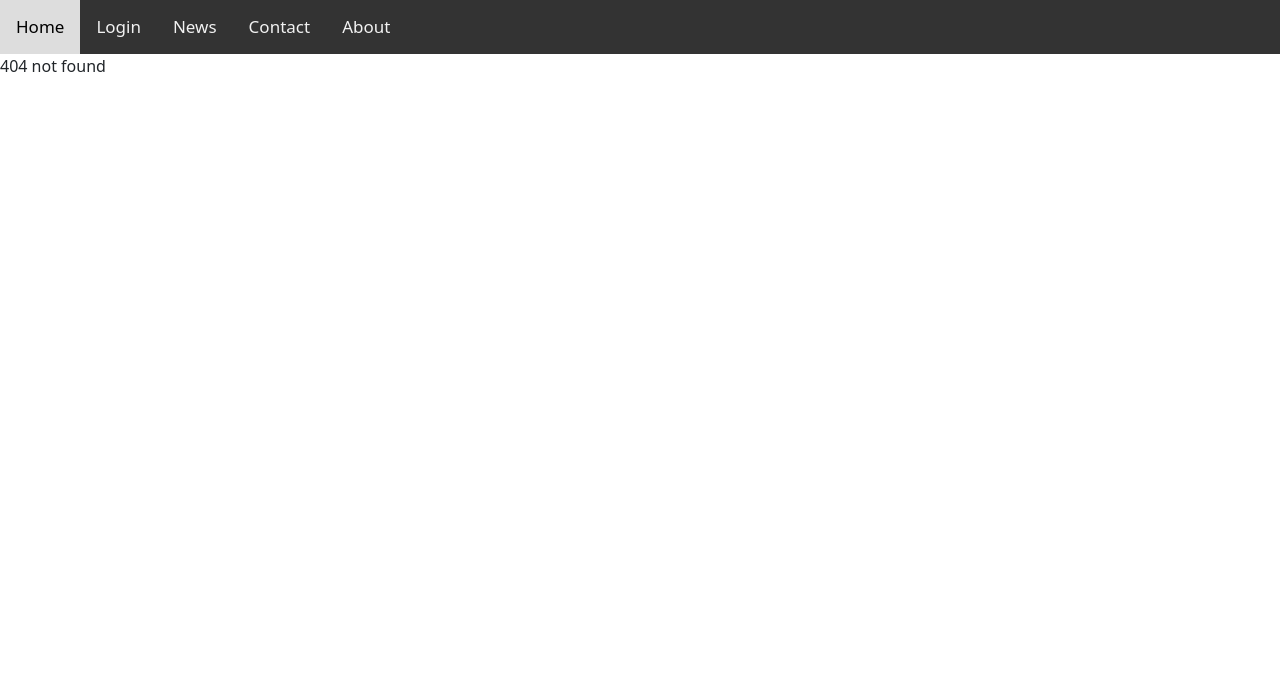
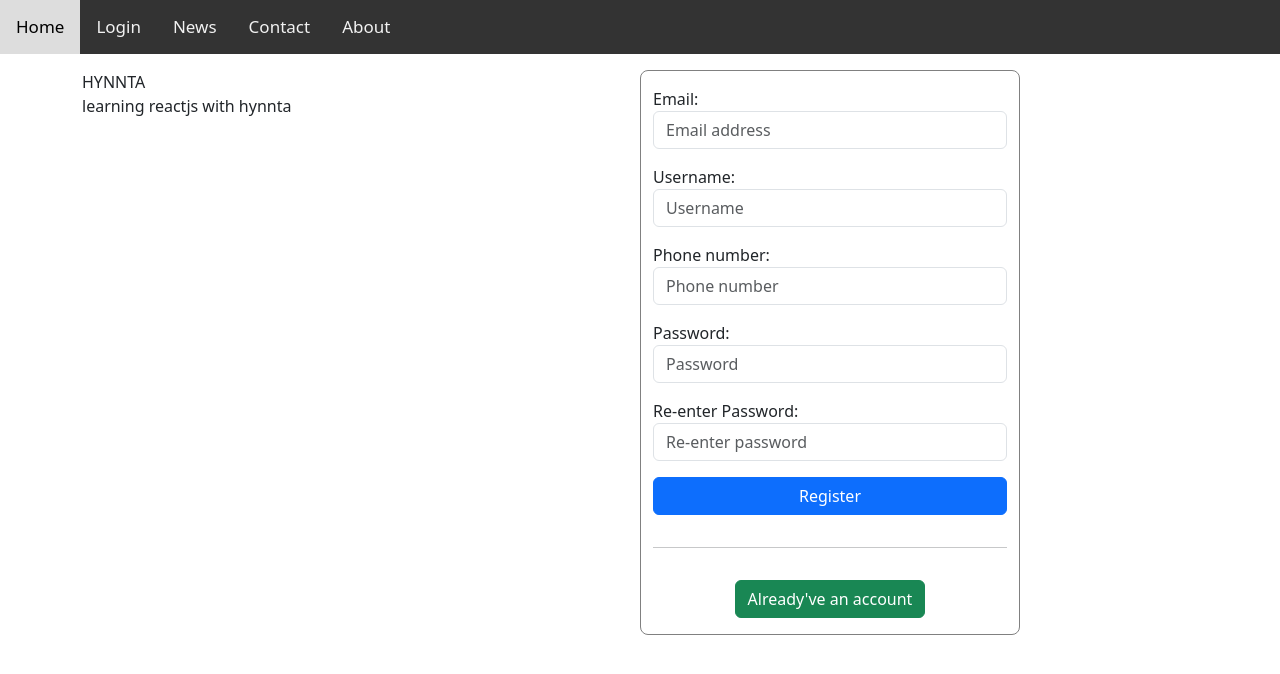
Before and after one commit to hynnta/FullStack-FrontEnd-React, a React (Create React App) app: page /register in a window 1280 px wide. Before the commit this address had no page. Shown: the top 674 px of the page. Built offline with nearby package versions, Linux system fonts and the light colour scheme.

Commit message:
create register-form

```diff
--- a/src/App.js
+++ b/src/App.js
@@ -2,10 +2,12 @@ import './App.scss';
 import Login from './components/Login/Login';
 import Nav from './components/Navigation/Nav';
 import { BrowserRouter, Routes, Route } from "react-router-dom";
+import Register from './components/Register/Register';
 
 
 
-function App() {
+const App = () => {
+
   return (
     <BrowserRouter>
       <div className="app-container">
@@ -17,6 +19,7 @@ function App() {
           <Route path="/news" element={'News'} />
           <Route path="/contact" element={'Contact'} />
           <Route path="/about" element={'About'} />
+          <Route path="/register" element={<Register/>} />
           <Route path="*" element={'404 not found'} />
 
       </Routes>
--- a/src/components/Login/Login.js
+++ b/src/components/Login/Login.js
@@ -1,7 +1,12 @@
 import React from 'react';
 import './Login.scss'
+import { Link, useNavigate } from 'react-router-dom';
 
 const Login = (props) => {
+    let navigate = useNavigate();
+    const handleRegister = () => {
+        navigate("/register");
+    }
     return (
         <div className='login-container mt-3'>
             <div className='container'>
@@ -14,10 +19,12 @@ const Login = (props) => {
                         <input className='form-control' type='text' placeholder='Email address or username'/>
                         <input className='form-control' type='password' placeholder='password' />
                         <button className='btn btn-primary'>Login</button>
-                        <span className='text-center'><u>Forgotten password?</u></span>
+                        <span className='text-center'>
+                            <Link className='forgot-password' to="/">Forgotten password?</Link>
+                        </span>
                         <hr />
                         <div className='text-center'>
-                            <button className='btn btn-success'>Create new account</button>
+                            <button className='btn btn-success' onClick={() => handleRegister()}>Create new account</button>
                         </div>
                     </div>
                     <div className='col-2'></div>
--- /dev/null
+++ b/src/components/Register/Register.js
@@ -0,0 +1,56 @@
+import React from 'react';
+import './Register.scss'
+import { useNavigate } from 'react-router-dom';
+
+const Register = (props) => {
+    let navigate = useNavigate();
+    const handleLogin = () => {
+        navigate("/login");
+    }
+    return (
+        <div className='register-container mt-3'>
+            <div className='container'>
+                <div className='row'>
+                    <div className='conten-left col-6'>
+                        <div className='banner'>HYNNTA</div>
+                        <div className='detail'>learning reactjs with hynnta</div>
+                    </div>
+                    <div className='content-right col-4 d-flex flex-column gap-3 py-3'>
+                        <div className='form-group'>
+                            <label>Email:</label>
+                            <input className='form-control' type='text' placeholder='Email address'/>
+                        </div>
+                        <div className='form-group'>
+                            <label>Username:</label>
+                            <input className='form-control' type='text' placeholder='Username' />
+                        </div>
+                        <div className='form-group'>
+                            <label>Phone number:</label>
+                            <input className='form-control' type='number' placeholder='Phone number' />
+                        </div>
+                        <div className='form-group'>
+                            <label>Password:</label>
+                            <input className='form-control' type='password' placeholder='Password' />
+                        </div>
+                        <div className='form-group'>
+                            <label>Re-enter Password:</label>
+                            <input className='form-control' type='password' placeholder='Re-enter password' />
+                        </div>
+
+
+
+                        <button className='btn btn-primary'>Register</button>
+
+                        <hr />
+                        <div className='text-center'>
+                            <button className='btn btn-success' onClick={() => handleLogin()}>Already've an account</button>
+                        </div>
+                    </div>
+                    <div className='col-2'></div>
+                </div>
+            </div>
+        </div>
+    );
+}
+
+export default Register;
--- /dev/null
+++ b/src/components/Register/Register.scss
@@ -0,0 +1,13 @@
+.register-container {
+    .content-right{
+        border: 1px solid gray;
+        border-radius: 8px;
+    }
+
+    .forgot-password{
+        text-decoration: none;
+        &:hover{
+            text-decoration: underline;
+        }
+    }
+}
```
